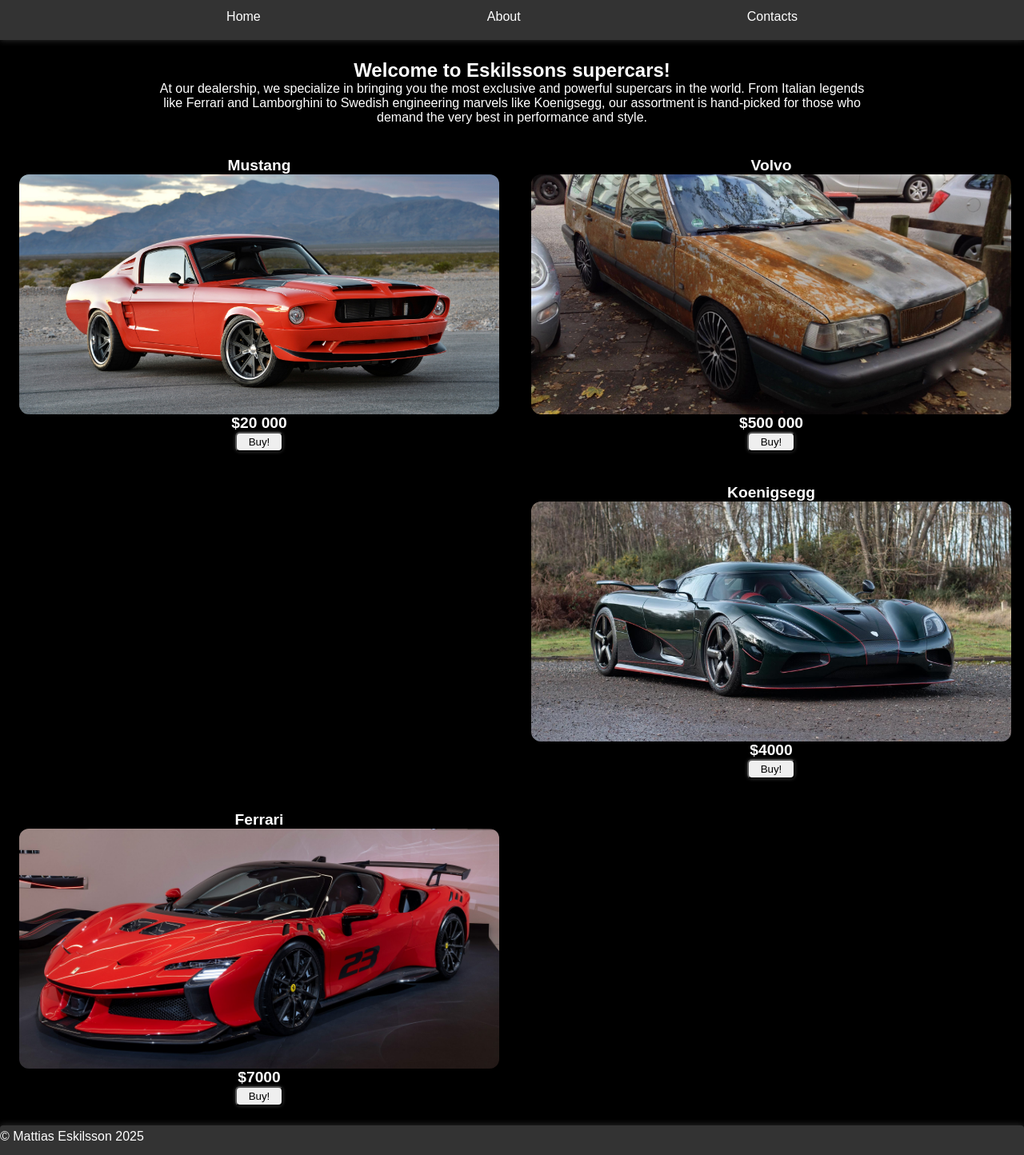
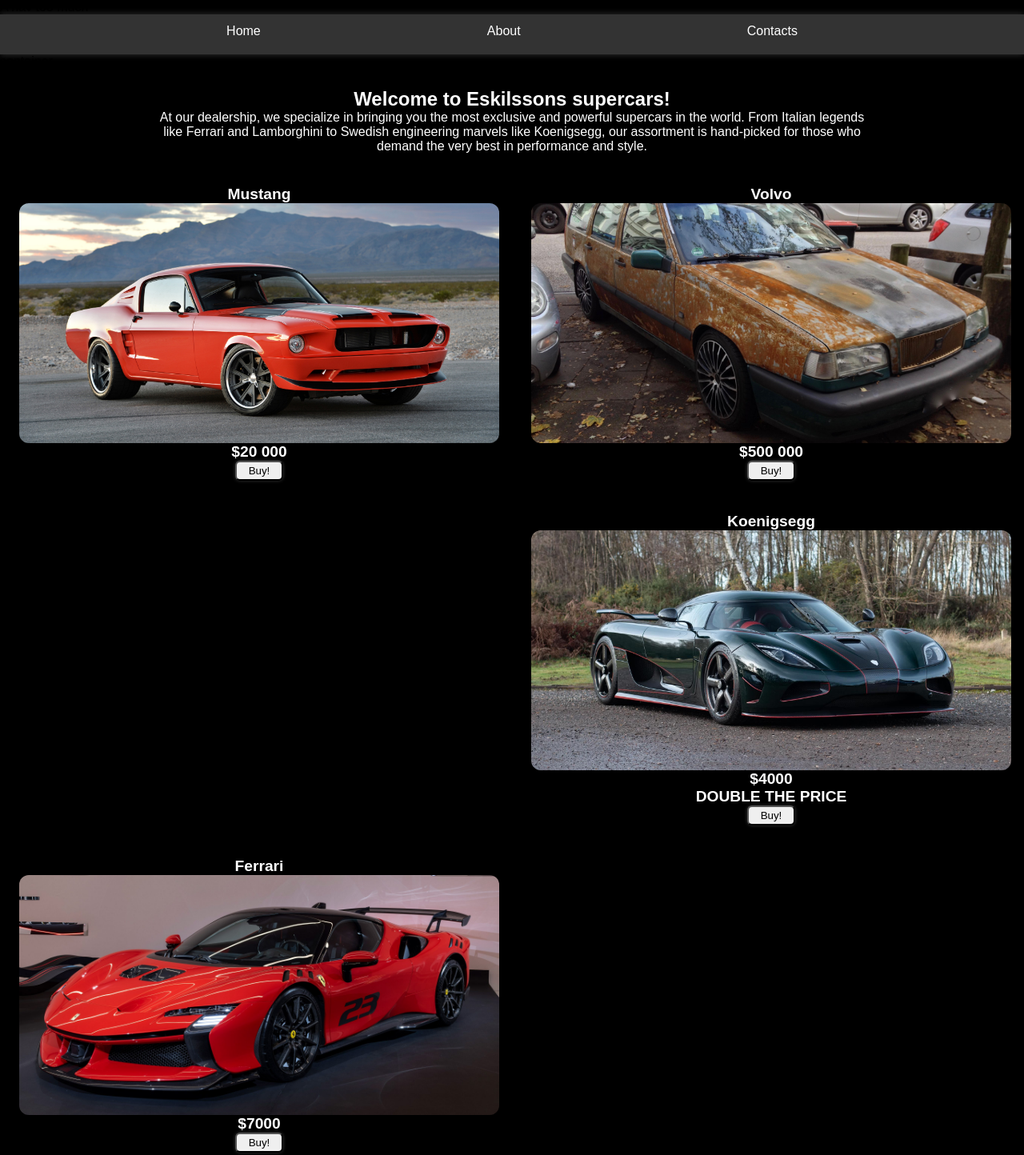
Before and after one commit to meskilsson/car-dealership, a plain HTML site: page index.html in a window 1280 px wide. Shown: the top 1444 px of the page at 80% size. Drawn offline with Linux system fonts and the light colour scheme.

Commit message:
a nav too much
woopsie container

double the price????

rando

```diff
--- a/css/style.css
+++ b/css/style.css
@@ -18,7 +18,6 @@ p {
     color: white;
 }
 
-.assortment {}
 
 .container {
     display: flex;
--- a/index.html
+++ b/index.html
@@ -10,6 +10,7 @@
 
 <body>
     <header>
+        <nav>A nav too much</nav>
         <nav class="navbar">
             <ul class="nav-links">
                 <li class="nav-link">Home</li>
@@ -19,6 +20,7 @@
         </nav>
     </header>
     <main>
+        <div>container</div>
         <div class="container">
             <section class="intro">
                 <h1>Welcome to Eskilssons supercars!</h1>
@@ -53,6 +55,7 @@
                     <p>Koenigsegg</p>
                     <img src="/images/koenig.jpg" alt="koenigsegg">
                     <p>$4000</p>
+                    <p>DOUBLE THE PRICE</p>
                     <button class="btn">Buy!</button>
                 </article>
                 <article class="car-card">
```
